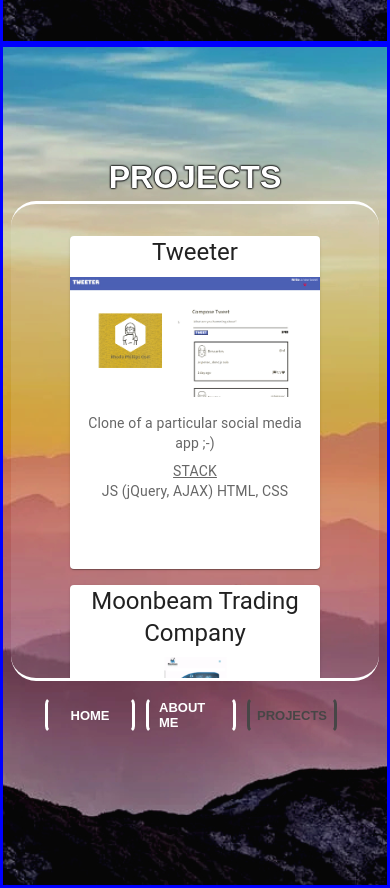
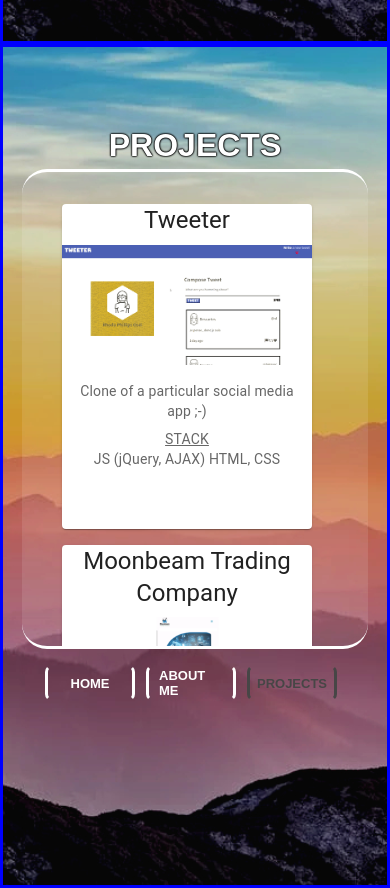
Before and after one commit to rphillipsosei/rhoda-portfolio, a Next.js app: page / in a window 390 px wide. Shown: the part 1740-2628 px from the top of the page. Built offline with nearby package versions, Linux system fonts and the light colour scheme; a web font is replaced by a local one.

Commit message:
reduce projectbox width, lift page contents

```diff
--- a/styles/Projects.module.css
+++ b/styles/Projects.module.css
@@ -249,13 +249,13 @@
     padding-top: 8rem;
   }
   .projectcontainer h1{
-    margin-top: -1rem;
+    margin-top: -3rem;
   }
 
   .projectsbox {
     height: 600px;
     margin-top: -1rem;
-    width: 96%;
+    width: 90%;
   }
 
 
@@ -283,7 +283,7 @@
   }
 
   .cardrow {
-    margin-left: 1rem;
+    /* margin-left: 1rem; */
     margin-top: 2rem;
     width: 300px;
     height: 490px;
@@ -295,6 +295,10 @@
 
   .cardcontainer {
     width: 250px;
+  }
+
+  .projectbuttons {
+    margin-top: -0.5rem;
   }
 }
 
```
